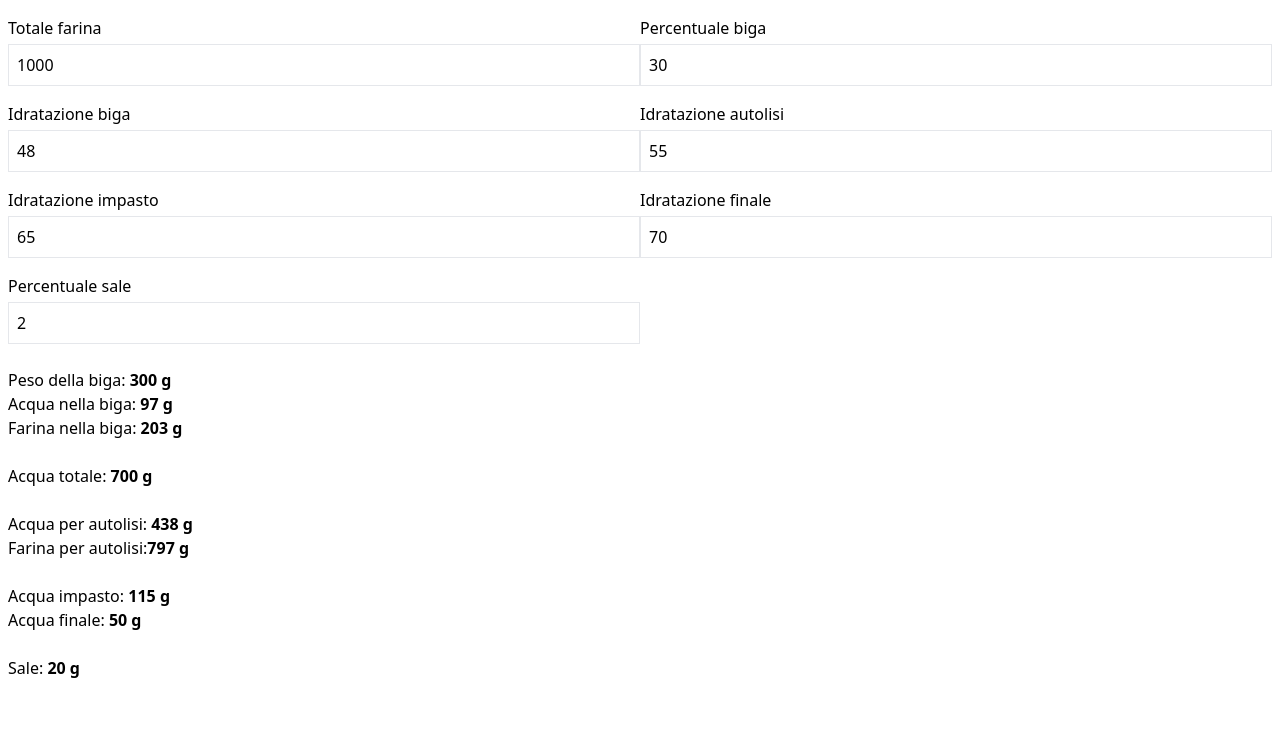
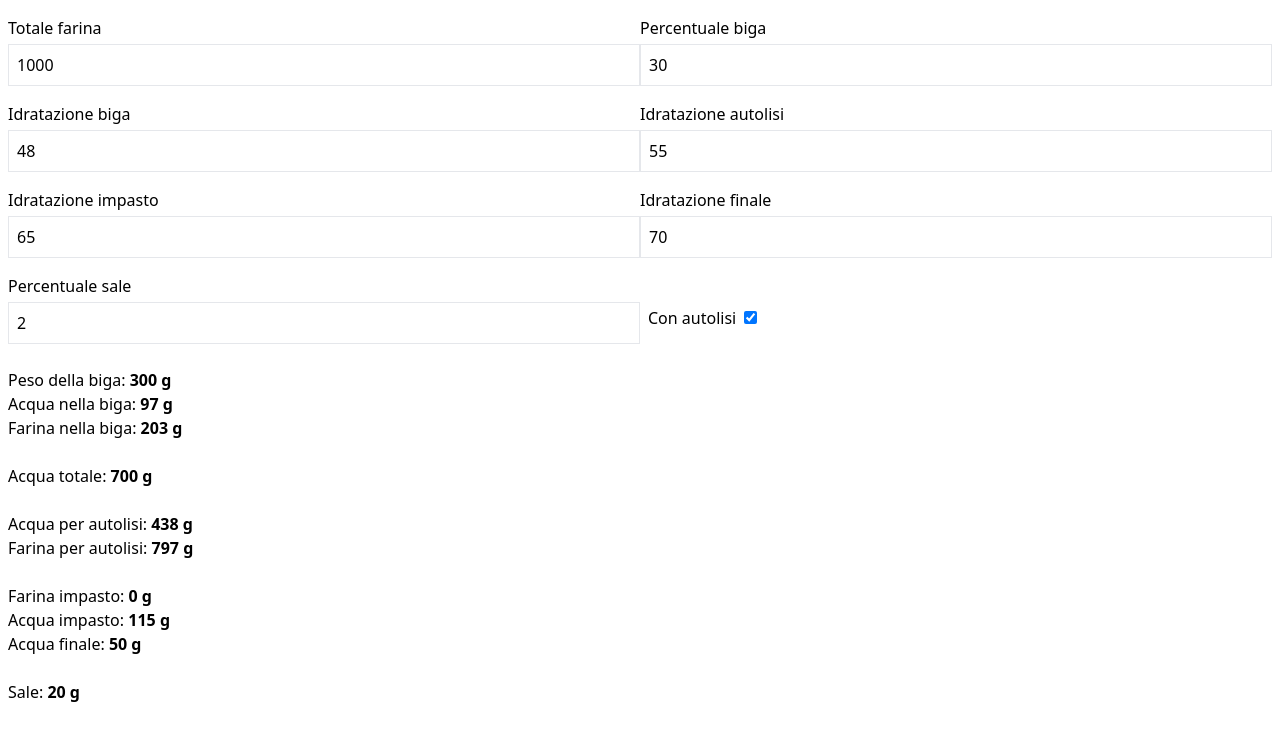
Before and after one commit to simentesempre/biga, a React (Create React App) app: page / in a window 1280 px wide. Shown: the top 740 px of the page. Built offline with nearby package versions, Linux system fonts and the light colour scheme.

Commit message:
Sets option without autolisi

```diff
--- a/src/components/Biga.js
+++ b/src/components/Biga.js
@@ -9,7 +9,8 @@ const Biga = () => {
         idratazioneAutolisi: 55,
         idratazioneImpasto: 65,
         idratazoneFinale: 70,
-        percentualeSale: 2
+        percentualeSale: 2.0,
+        conAutolisi: true
     })
 
     const [output, setOutput] = useState({
@@ -19,6 +20,7 @@ const Biga = () => {
         acquaTotale: null,
         acquaPerAutolisi: null,
         farinaPerAutolisi: null,
+        farinaImpasto: null,
         acquaImpasto: null,
         acquaFinale: null,
         sale: null
@@ -33,15 +35,19 @@ const Biga = () => {
             idratazioneAutolisi,
             idratazioneImpasto,
             idratazoneFinale,
-            percentualeSale
+            percentualeSale,
+            conAutolisi
         } = input
+
+
 
         let pesoDellaBiga = Math.round( ( totaleFarina / 100 ) * percentualeBiga )
         let farinaNellaBiga = Math.round( pesoDellaBiga / ( ( idratazioneBiga / 100 ) + 1 ) )
         let acquaNellaBiga = Math.round( pesoDellaBiga - farinaNellaBiga )
         let acquaTotale = Math.round( ( totaleFarina / 100 ) * idratazoneFinale )
-        let farinaPerAutolisi = Math.round( totaleFarina - farinaNellaBiga )
-        let acquaPerAutolisi = Math.round( ( ( farinaPerAutolisi / 100 ) * idratazioneAutolisi ) )
+        let farinaPerAutolisi = conAutolisi ? Math.round( totaleFarina - farinaNellaBiga ) : 0
+        let acquaPerAutolisi = conAutolisi ? Math.round( ( ( farinaPerAutolisi / 100 ) * idratazioneAutolisi ) ) : 0
+        let farinaImpasto = conAutolisi ? 0 : totaleFarina - farinaNellaBiga
         let acquaImpasto = Math.round( ( ( totaleFarina / 100 ) * idratazioneImpasto ) - acquaNellaBiga - acquaPerAutolisi )
         let acquaFinale = Math.round( ( ( totaleFarina / 100 ) * idratazoneFinale ) - acquaNellaBiga - acquaPerAutolisi - acquaImpasto )
         let sale =  Math.round( ( totaleFarina / 100 ) * percentualeSale )
@@ -53,6 +59,7 @@ const Biga = () => {
             acquaTotale,
             acquaPerAutolisi,
             farinaPerAutolisi,
+            farinaImpasto,
             acquaImpasto,
             acquaFinale,
             sale
@@ -61,31 +68,49 @@ const Biga = () => {
     }, [input])
 
     const handleChange = e => {
-        const { name, value } = e.target
-        setInput({
-            ...input,
-            [name]: parseInt(value)
-        })
+        const { name, value, type, checked } = e.target
+        if(type === 'checkbox') {
+            setInput({
+                ...input,
+                [name]: checked
+            })
+        } else {
+            setInput({
+                ...input,
+                [name]: name === 'percentualeSale' ? parseFloat(value) : parseInt(value)
+            })
+        }
     }
 
     useEffect(()=>{
         calcola()
     }, [input, calcola])
 
-    useEffect(()=>{
+    /* useEffect(()=>{
         console.log({output})
-    }, [output])
+    }, [output]) */
 
     return (
         <>
             <div className="p-2 flex flex-wrap">
-                <Element nome="totaleFarina" label="Totale farina" value={input.totaleFarina} handle={handleChange} />
-                <Element nome="percentualeBiga" label="Percentuale biga" value={input.percentualeBiga} handle={handleChange} />
-                <Element nome="idratazioneBiga" label="Idratazione biga" value={input.idratazioneBiga} handle={handleChange} />
-                <Element nome="idratazioneAutolisi" label="Idratazione autolisi" value={input.idratazioneAutolisi} handle={handleChange} />
-                <Element nome="idratazioneImpasto" label="Idratazione impasto" value={input.idratazioneImpasto} handle={handleChange} />
-                <Element nome="idratazoneFinale" label="Idratazione finale" value={input.idratazoneFinale} handle={handleChange} />
-                <Element nome="percentualeSale" label="Percentuale sale" value={input.percentualeSale} handle={handleChange} />
+                <Element nome="totaleFarina" label="Totale farina" value={input.totaleFarina} handle={handleChange} min={100} max={null} />
+                <Element nome="percentualeBiga" label="Percentuale biga" value={input.percentualeBiga} handle={handleChange} min={0} max={100} />
+                <Element nome="idratazioneBiga" label="Idratazione biga" value={input.idratazioneBiga} handle={handleChange} min={0} max={100} />
+                <Element nome="idratazioneAutolisi" label="Idratazione autolisi" value={input.idratazioneAutolisi} handle={handleChange} min={0} max={100} />
+                <Element nome="idratazioneImpasto" label="Idratazione impasto" value={input.idratazioneImpasto} handle={handleChange} min={0} max={100} />
+                <Element nome="idratazoneFinale" label="Idratazione finale" value={input.idratazoneFinale} handle={handleChange} min={0} max={100} />
+                <Element nome="percentualeSale" label="Percentuale sale" value={input.percentualeSale} handle={handleChange} min={0} max={5} step="0.1" />
+                <div className="flex my-2 w-6/12">
+                    <label className="w-full mb-1 mt-6 p-2">Con autolisi
+                        <input
+                            className="ml-2"
+                            type="checkbox"
+                            name="conAutolisi"
+                            checked={input.conAutolisi}
+                            onChange={handleChange}
+                            min="100" />
+                        </label>
+                </div>
             </div>
             <div className="p-2">
                 <p>Peso della biga: <strong>{ output.pesoDellaBiga } g</strong></p>
@@ -95,8 +120,9 @@ const Biga = () => {
                 <p>Acqua totale: <strong>{ output.acquaTotale } g</strong></p>
                 <p>&nbsp;</p>
                 <p>Acqua per autolisi: <strong>{ output.acquaPerAutolisi } g</strong></p>
-                <p>Farina per autolisi:<strong>{ output.farinaPerAutolisi } g</strong></p>
+                <p>Farina per autolisi: <strong>{ output.farinaPerAutolisi } g</strong></p>
                 <p>&nbsp;</p>
+                <p>Farina impasto: <strong>{ output.farinaImpasto } g</strong></p>
                 <p>Acqua impasto: <strong>{ output.acquaImpasto } g</strong></p>
                 <p>Acqua finale: <strong>{ output.acquaFinale } g</strong></p>
                 <p>&nbsp;</p>
@@ -106,7 +132,7 @@ const Biga = () => {
     )
 }
 
-const Element = ({nome, label, value, handle}) => {
+const Element = ({nome, label, value, handle, min, max, step=1}) => {
     return (
         <div className="flex flex-col my-2 w-6/12">
             <label className="w-full mb-1">{label}</label>
@@ -116,7 +142,9 @@ const Element = ({nome, label, value, handle}) => {
                 name={nome}
                 value={value}
                 onChange={handle}
-                min="100" />
+                min={min}
+                max={max}
+                step={step} />
         </div>
     )
 }
```
Also changed, not shown: 1 other file (tests, documents, lock files or other folders).
